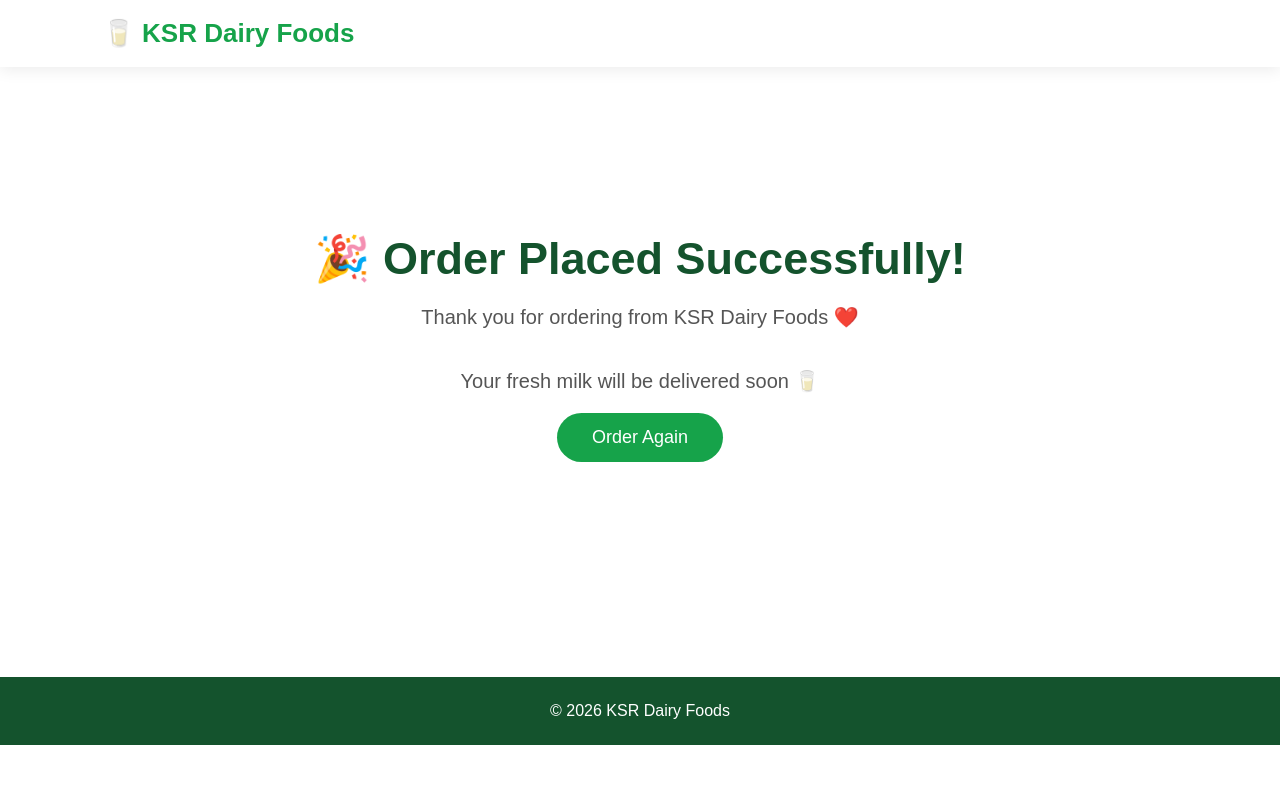
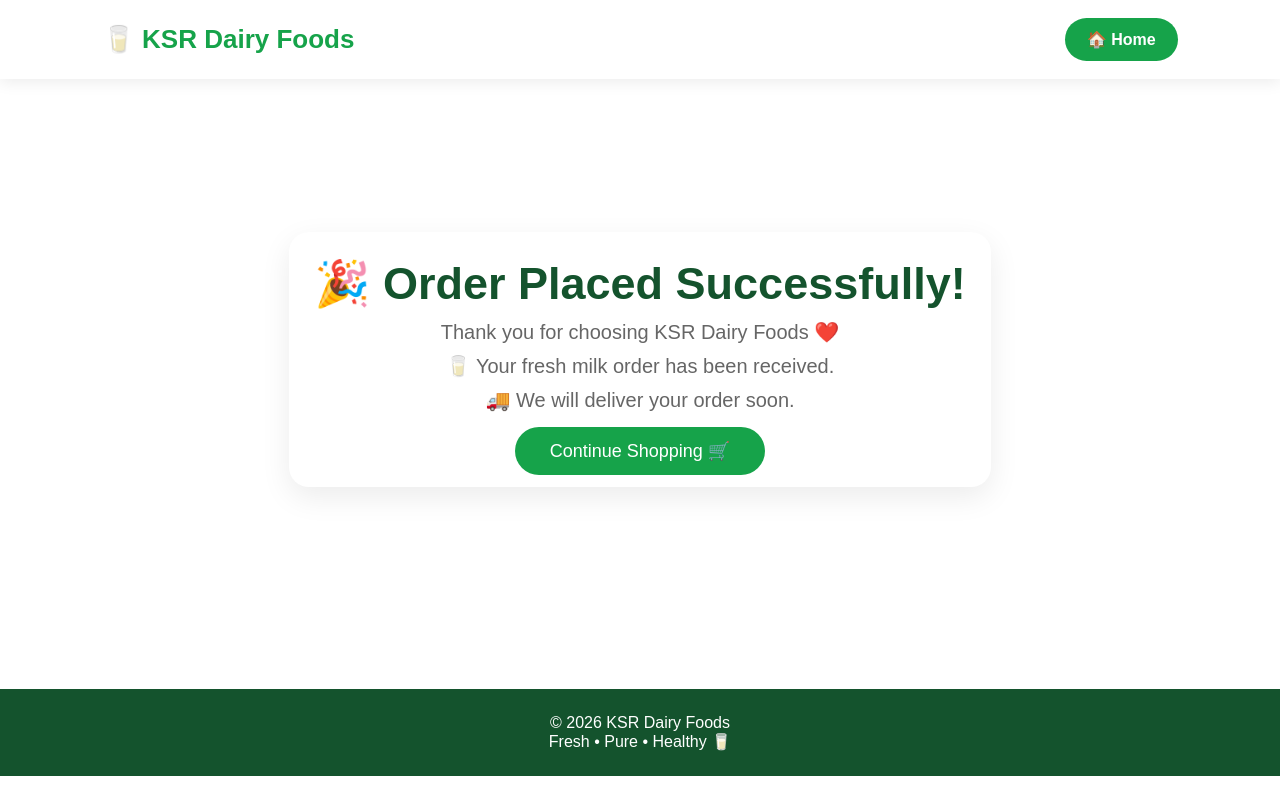
Before and after one commit to priyakhaif-oss/Ksr, a Flask app: template templates/success.html in a window 1280 px wide. Run offline with Flask 3, Linux system fonts and the light colour scheme; the template is opened without the code that fills it, so the values that code supplies are empty.

Commit message:
Update success.html

```diff
--- a/templates/success.html
+++ b/templates/success.html
@@ -23,11 +23,23 @@
 🥛 KSR Dairy Foods
 </div>
 
+
+<a href="/" class="cart-btn">
+🏠 Home
+</a>
+
+
 </header>
 
 
 
+
+
 <section class="hero">
+
+
+
+<div class="card">
 
 
 <h1>
@@ -35,32 +47,62 @@
 </h1>
 
 
+
 <p>
-Thank you for ordering from KSR Dairy Foods ❤️
+Thank you for choosing KSR Dairy Foods ❤️
 </p>
 
 
+
 <p>
-Your fresh milk will be delivered soon 🥛
+🥛 Your fresh milk order has been received.
 </p>
 
 
+
+<p>
+🚚 We will deliver your order soon.
+</p>
+
+
+
+<br>
+
+
+
 <a href="/" class="order-btn">
-Order Again
+Continue Shopping 🛒
 </a>
+
+
+
+</div>
+
 
 
 </section>
 
 
 
+
+
 <footer>
+
 
 <p>
 © 2026 KSR Dairy Foods
 </p>
 
+
+<p>
+Fresh • Pure • Healthy 🥛
+</p>
+
+
 </footer>
+
+
+
 
 
 </body>
```
